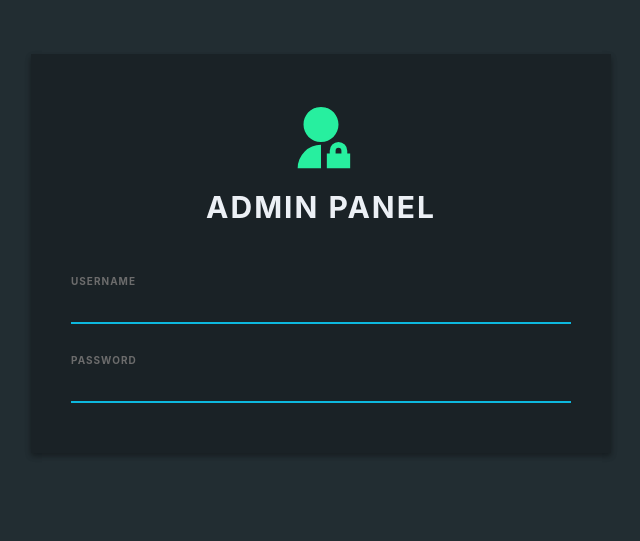
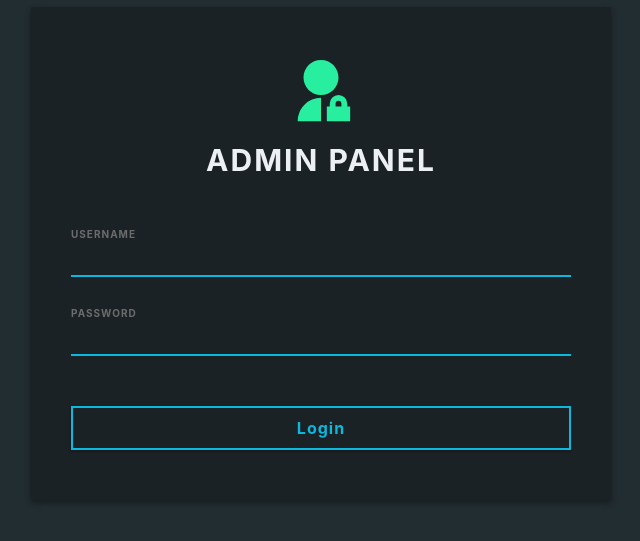
Before and after one commit to websmartdream428/revoclix-dashboard, a React (Create React App) app: page / in a window 1280 px wide. Shown: the part 147-688 px from the top of the page, without its empty margins (319-959 px from the left). Built offline with nearby package versions, Linux system fonts and the light colour scheme.

Commit message:
feat: login page completed

```diff
--- /dev/null
+++ b/src/components/LoginFormButton/LoginFormButton.styles.ts
@@ -0,0 +1,21 @@
+import styled from "styled-components";
+
+export const LoginFormButtonWrapper = styled.div`
+  outline: none;
+  border: 2px solid #0db8de;
+  color: #0db8de;
+  border-radius: 0px;
+  font-weight: bold;
+  letter-spacing: 1px;
+  box-shadow: 0 1px 3px rgba(0, 0, 0, 0.12), 0 1px 2px rgba(0, 0, 0, 0.24);
+  transition: all 0.3s;
+  padding: 10px 0;
+  background-color: transparent;
+  cursor: pointer;
+  margin-top: 50px;
+  :hover {
+    background-color: #0db8de;
+    right: 0px;
+    color: white;
+  }
+`;
--- /dev/null
+++ b/src/components/LoginFormButton/LoginFormButton.tsx
@@ -0,0 +1,13 @@
+import React from "react";
+
+import { LoginButtonProps } from "types/loginFormButtonProps";
+
+import { LoginFormButtonWrapper } from "./LoginFormButton.styles";
+
+const LoginFormButton: React.FC<LoginButtonProps> = ({ onClick }) => {
+  return (
+    <LoginFormButtonWrapper onClick={onClick}>Login</LoginFormButtonWrapper>
+  );
+};
+
+export default LoginFormButton;
--- a/src/components/index.tsx
+++ b/src/components/index.tsx
@@ -1 +1,2 @@
 export { default as LoginFormInput } from "./LoginFormInput/LoginFormInput";
+export { default as LoginFormButton } from "./LoginFormButton/LoginFormButton";
--- a/src/pages/login/Login.styles.ts
+++ b/src/pages/login/Login.styles.ts
@@ -45,7 +45,7 @@ export const LoginText = styled.h1`
 `;
 
 export const FormWrapper = styled.div`
-  & > *:not(:first-child) {
-    margin-top: 30px;
+  & > *:not(:last-child) {
+    margin-bottom: 30px;
   }
 `;
--- a/src/pages/login/Login.tsx
+++ b/src/pages/login/Login.tsx
@@ -1,7 +1,7 @@
 import React, { useState } from "react";
 
 import { RiAdminFill } from "react-icons/ri";
-import { LoginFormInput } from "components";
+import { LoginFormButton, LoginFormInput } from "components";
 
 import { loginStateProps } from "types/loginStateProps";
 
@@ -23,6 +23,8 @@ const LoginPage: React.FC = () => {
     console.log(e.target.name);
     setFormState({ ...formState, [e.target.name]: e.target.value });
   };
+
+  const handleClick = () => {};
 
   return (
     <LoginPageWrapper>
@@ -46,6 +48,7 @@ const LoginPage: React.FC = () => {
             onChange={handleInputChange}
             name="password"
           />
+          <LoginFormButton onClick={handleClick} />
         </FormWrapper>
       </LoginForm>
     </LoginPageWrapper>
--- /dev/null
+++ b/src/types/loginFormButtonProps.ts
@@ -0,0 +1,3 @@
+export interface LoginButtonProps {
+  onClick: React.MouseEventHandler<HTMLDivElement> | undefined;
+}
```
